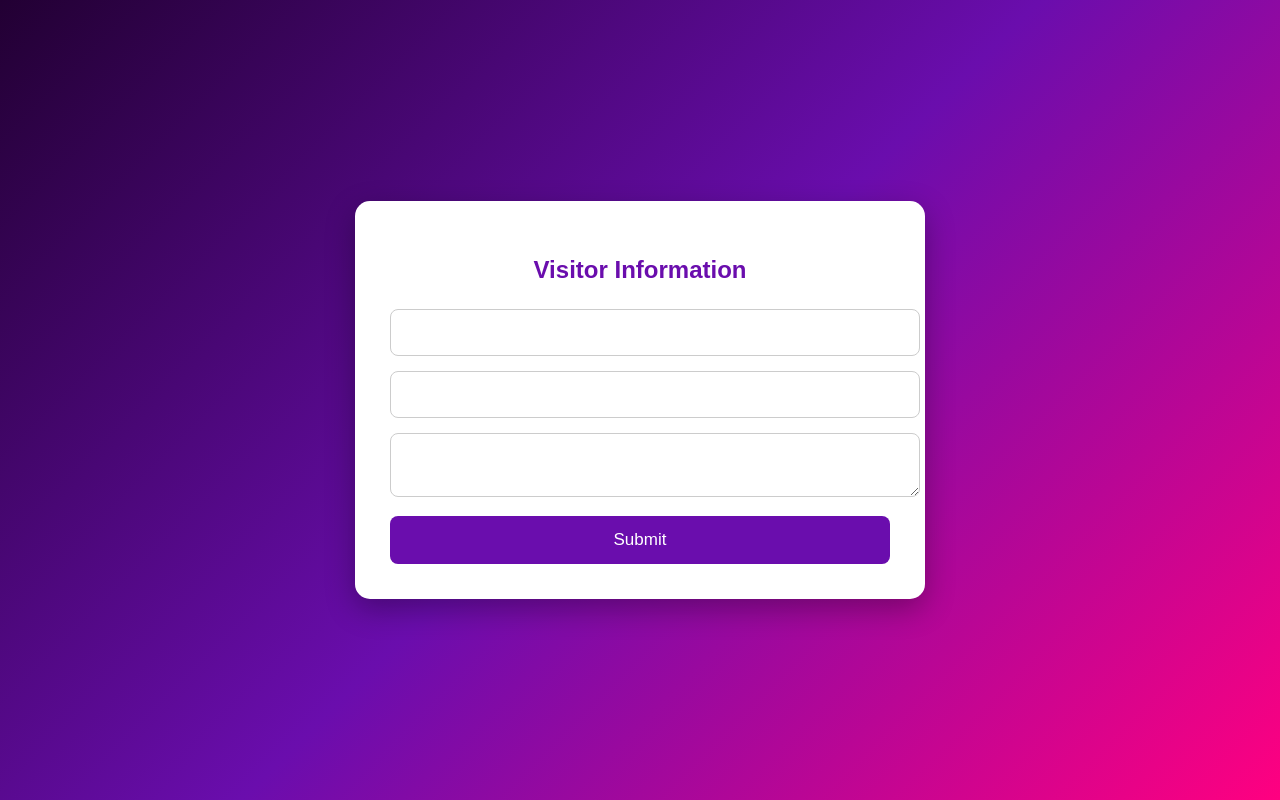
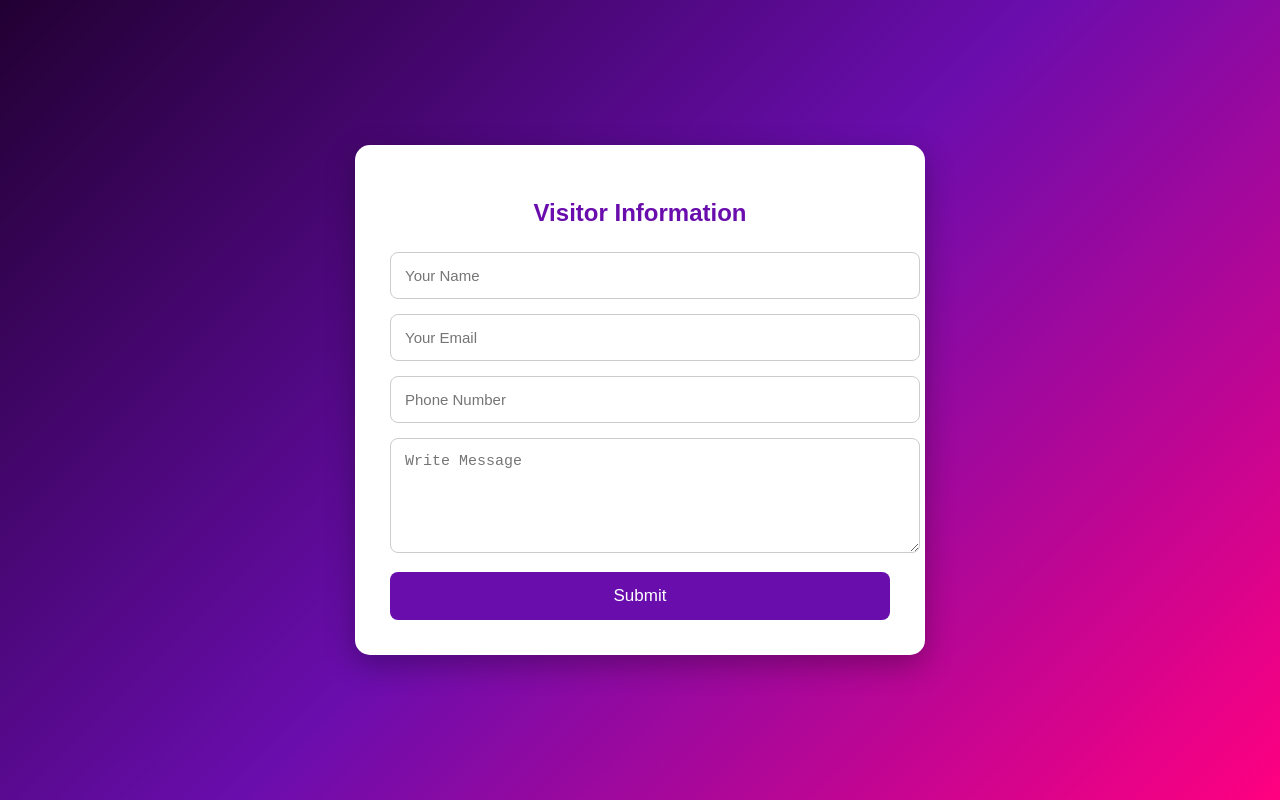
Before and after one commit to sagorahmed030-maker/Sagorahmed.github.io, a plain HTML site: page form.html in a window 1280 px wide. Drawn offline with Linux system fonts and the light colour scheme.

Commit message:
Update form.html

```diff
--- a/form.html
+++ b/form.html
@@ -56,12 +56,22 @@ button:hover{
     <h2>Visitor Information</h2>
 
    <form action="https://api.web3forms.com/submit" method="POST">
-  <input type="hidden" name="access_key" value="411e68d8-d4fa-4709-bf1c-eafae9046dfd">
-  <input type="text" name="name" required>
-  <input type="email" name="email" required>
-  <textarea name="message" required></textarea>
-  <button type="submit">Submit</button>
-</form>
+
+        <input type="text" name="Name" placeholder="Your Name" required>
+
+        <input type="email" name="Email" placeholder="Your Email" required>
+
+        <input type="text" name="Phone" placeholder="Phone Number">
+
+        <textarea name="Message" rows="5" placeholder="Write Message"></textarea>
+
+        <input type="hidden" name="_captcha" value="false">
+        <input type="hidden" name="_subject" value="New Visitor From Portfolio">
+        <input type="hidden" name="_next" value="https://sagorahmed030-maker.github.io/index/thankyou.html">
+
+        <button type="submit">Submit</button>
+
+    </form>
 </div>
 
 </body>
```
